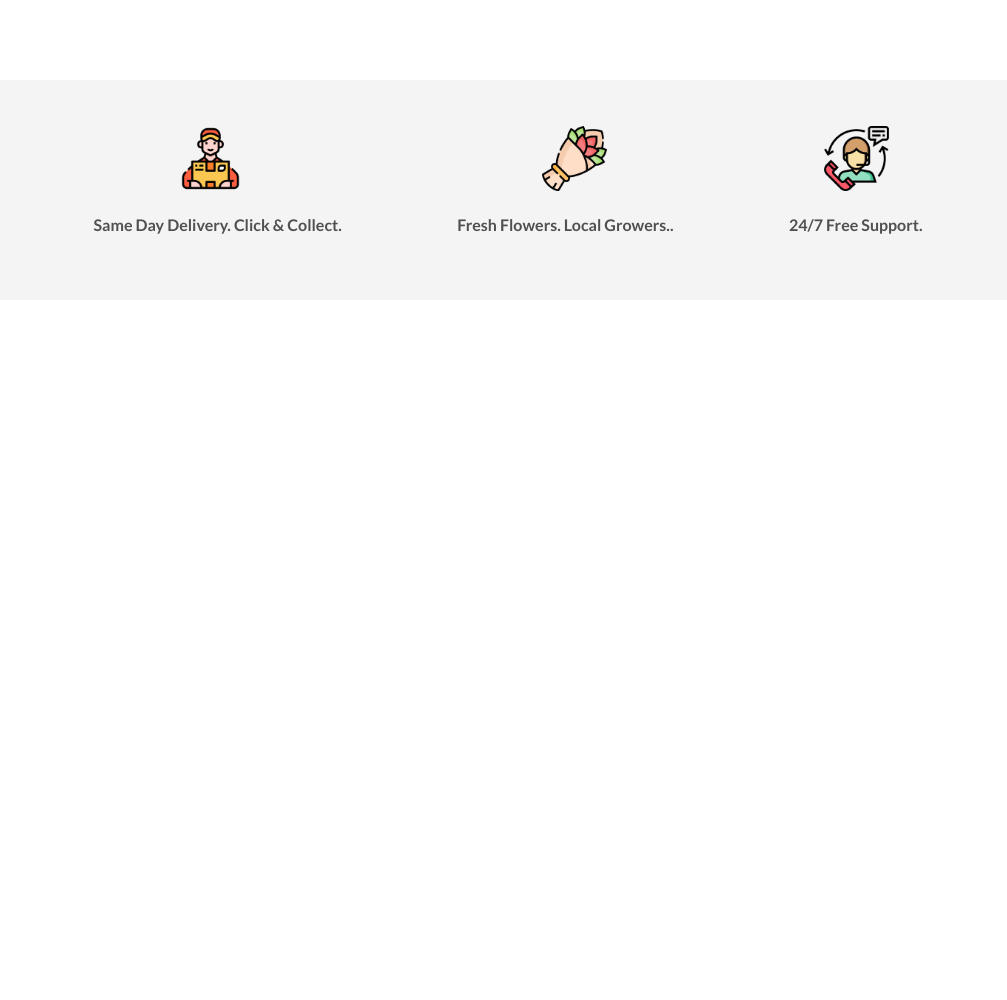
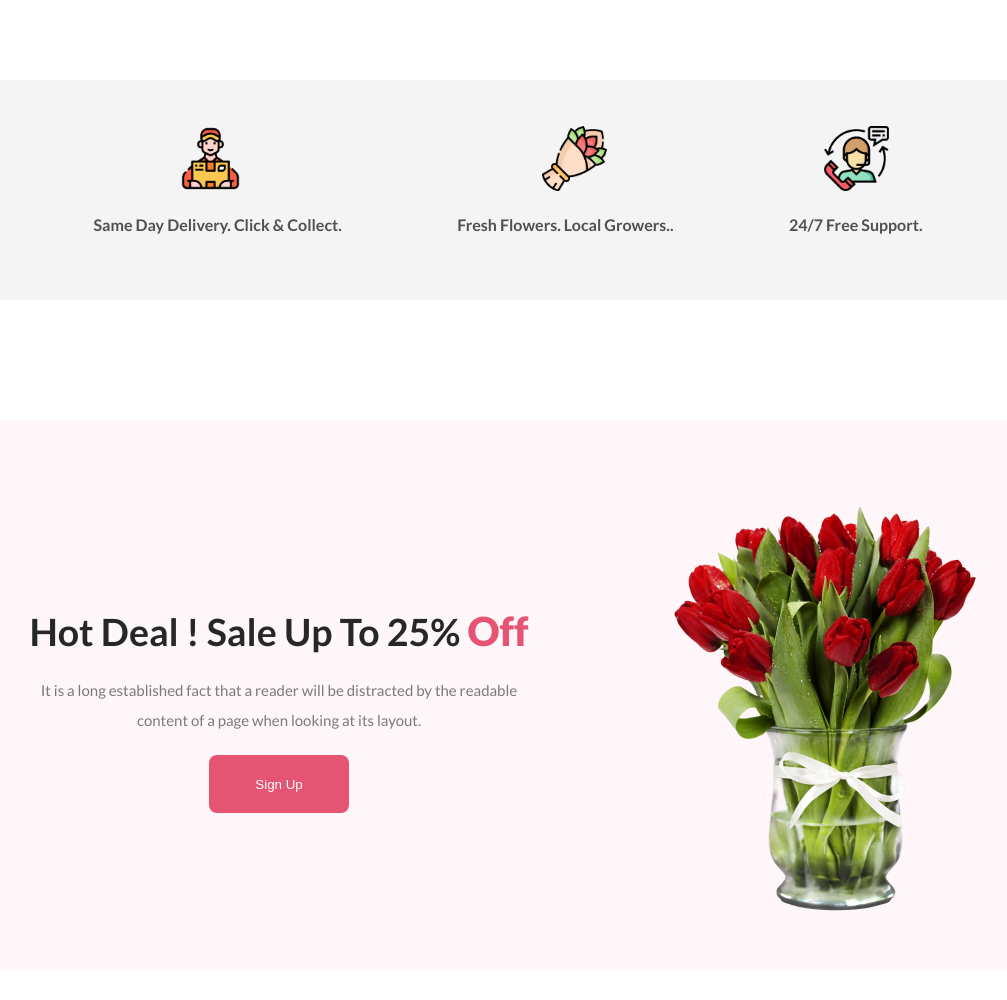
Before and after one commit to Anikcse18/flower-shop-website, a plain HTML site: page index.html in a window 1280 px wide. Shown: the part 1409-2409 px from the top of the page, without its empty margins (132-1139 px from the left). Before the commit the page ends 1709 px from the top, so only its background shows below. Drawn offline with Linux system fonts and the light colour scheme.

Commit message:
Added hot deals section

```diff
--- a/Style/style.css
+++ b/Style/style.css
@@ -210,3 +210,43 @@ main .screen-size{
 
     margin: 13px 0;
 }
+
+/* Hot deals section */
+.hot-deals{
+
+    background: rgba(229, 84, 115, 0.05);
+    height: 550px;
+    margin-top: 120px ;
+
+
+}
+
+.hot-deals-text{
+    text-align: center;
+    color: #272727;
+
+    font-size: 25px;
+    font-weight: 800;
+    line-height: normal;
+
+}
+
+.hot-deals-title > span{
+    color: #E55473;
+
+    font-size: 40px;
+
+    font-weight: 800;
+
+
+}
+
+.hot-deals-container{
+
+    display: flex;
+    justify-content: center;
+    gap: 140px;
+    align-items: center;
+    padding: 80px 0;
+
+}
--- a/index.html
+++ b/index.html
@@ -122,6 +122,33 @@
        </section>
 
 
+       <section class="hot-deals">
+
+            <div class="hot-deals-container">
+
+                <div class="hot-deals-text">
+
+                    <h1 class="hot-deals-title">
+                        Hot Deal ! Sale Up To 25% <span>Off</span>
+                    </h1>
+
+                    <p class="banner-details">
+                        It is a long established fact that a reader will be distracted by the readable <br> content of a page when looking at its layout.
+                    </p>
+
+                    <button class="primary-btn"> Sign Up</button>
+
+                </div>
+                <img src="./Flower Asset/pngwing 8.png" alt="">
+
+            </div>
+
+
+
+
+       </section>
+
+
 
     </main>
 
```
